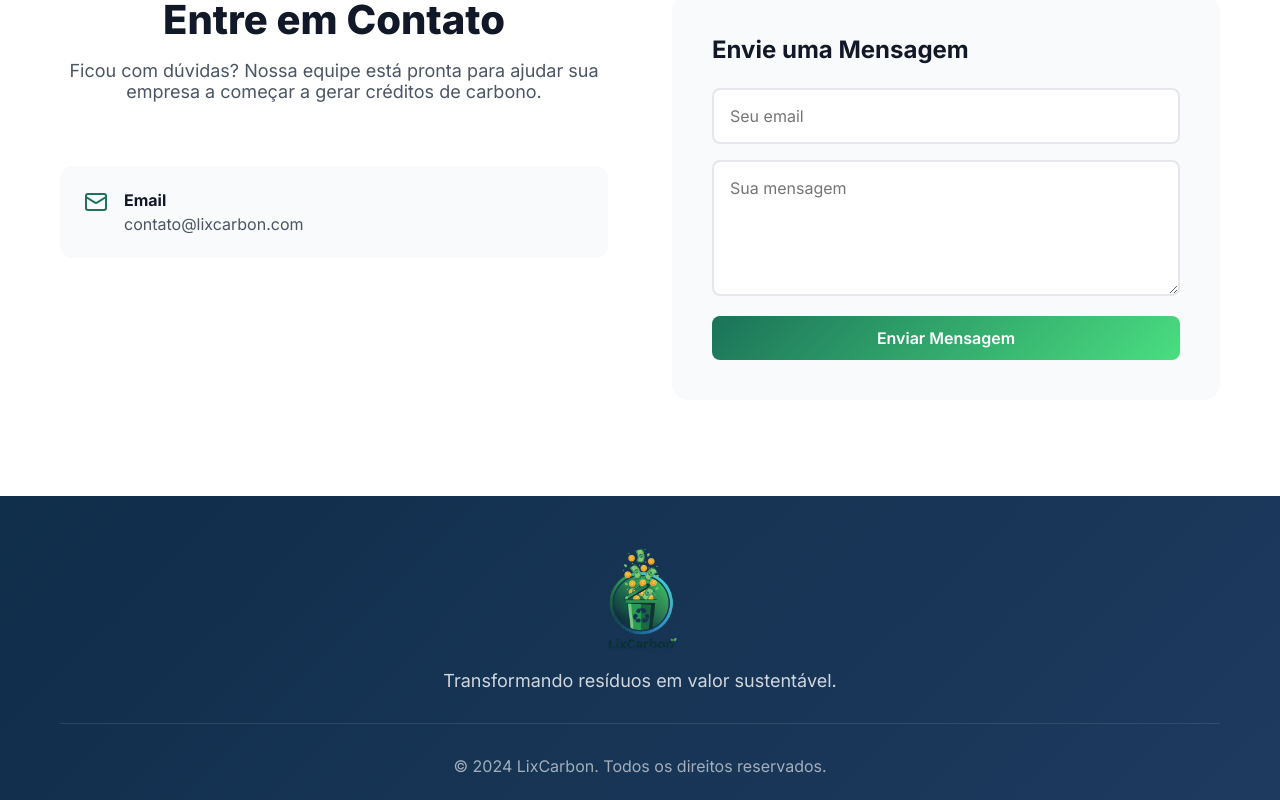
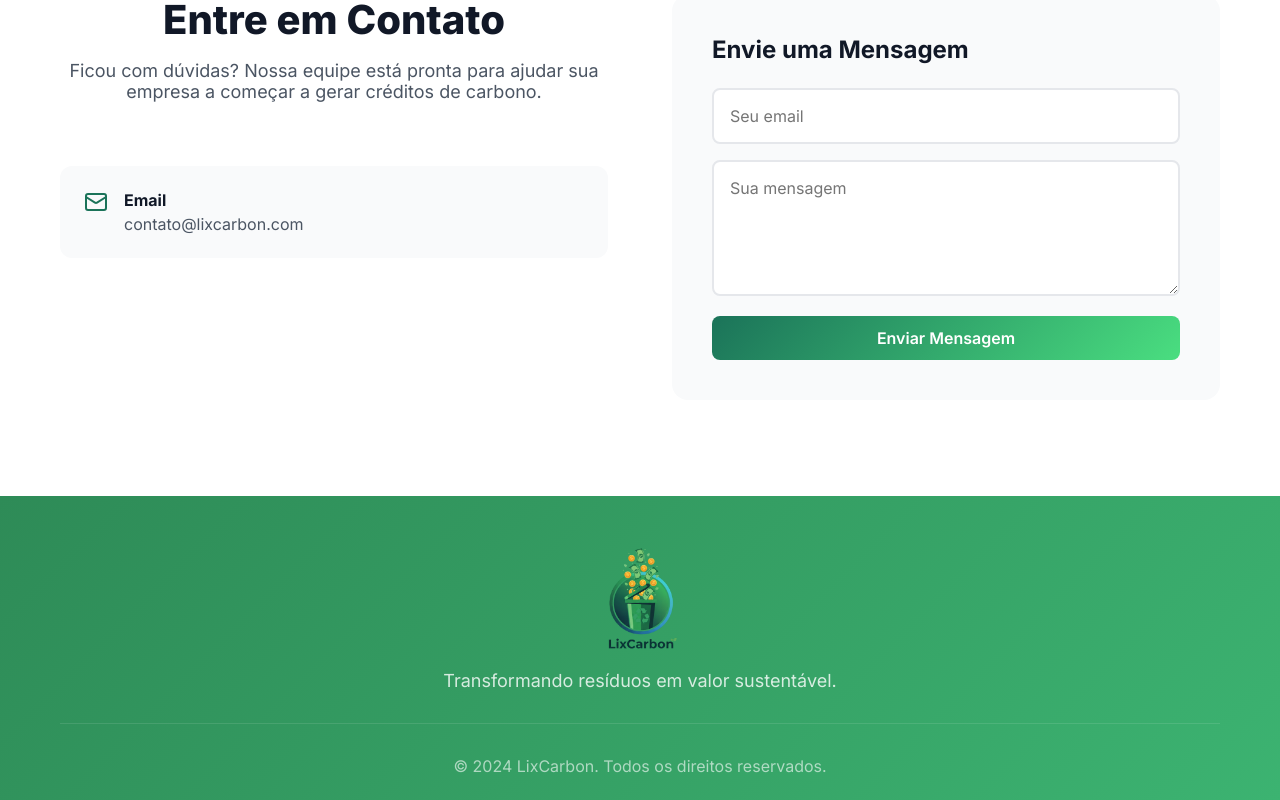
Before and after one commit to thiagosm89/lix-carbon, a React (Create React App) app in the folder frontend/: page / in a window 1280 px wide. Shown: the part 2427-3227 px from the top of the page. Built offline with nearby package versions, Linux system fonts and the light colour scheme; no server answers.

Commit message:
wip: rodape

```diff
--- a/frontend/src/pages/LandingPage/LandingPage.css
+++ b/frontend/src/pages/LandingPage/LandingPage.css
@@ -499,14 +499,29 @@
 
 /* Footer */
 .footer {
-  background: linear-gradient(135deg, var(--dark-blue) 0%, var(--dark-blue-light) 100%);
+  background: linear-gradient(135deg, #2E8B57 0%, #3CB371 100%);
   color: var(--white);
   padding: 3rem 0 1.5rem;
+  position: relative;
+  overflow: hidden;
+}
+
+.footer::before {
+  content: '';
+  position: absolute;
+  top: -50%;
+  right: -50%;
+  width: 400px;
+  height: 400px;
+  background: radial-gradient(circle, rgba(127, 209, 75, 0.2) 0%, transparent 70%);
+  border-radius: 50%;
 }
 
 .footer-content {
   text-align: center;
   margin-bottom: 2rem;
+  position: relative;
+  z-index: 1;
 }
 
 .footer-logo {
@@ -535,6 +550,8 @@
   padding-top: 2rem;
   border-top: 1px solid rgba(255, 255, 255, 0.1);
   color: rgba(255, 255, 255, 0.6);
+  position: relative;
+  z-index: 1;
 }
 
 /* Responsive */
```
